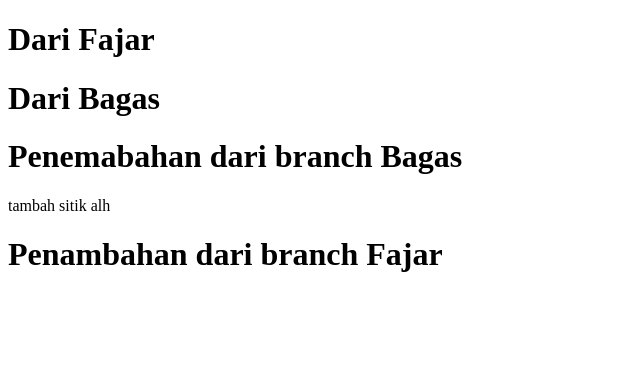
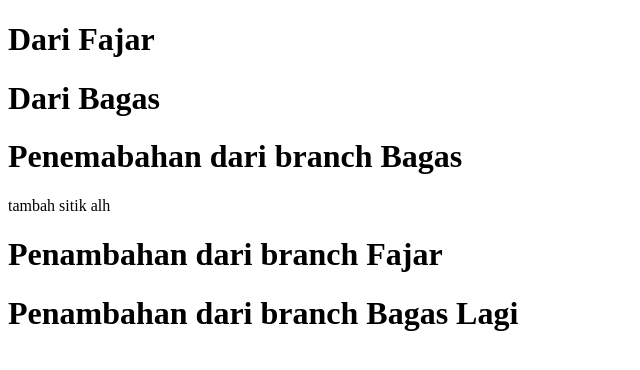
Before and after one commit to cholid15/cobagithub, a plain HTML site: page index.html in a window 1280 px wide. Shown: the whole page, without its empty margins (0-640 px from the left). Drawn offline with Linux system fonts and the light colour scheme.

Commit message:
nambah lagi dari branch bagas

```diff
--- a/index.html
+++ b/index.html
@@ -18,5 +18,8 @@
 
     <!-- Penambahan dari Branch Fajar -->
     <h1>Penambahan dari branch Fajar</h1>
+
+    <!-- Penambahan dari Branch Bagas Lagi-->
+    <h1>Penambahan dari branch Bagas Lagi</h1>
   </body>
 </html>
```
